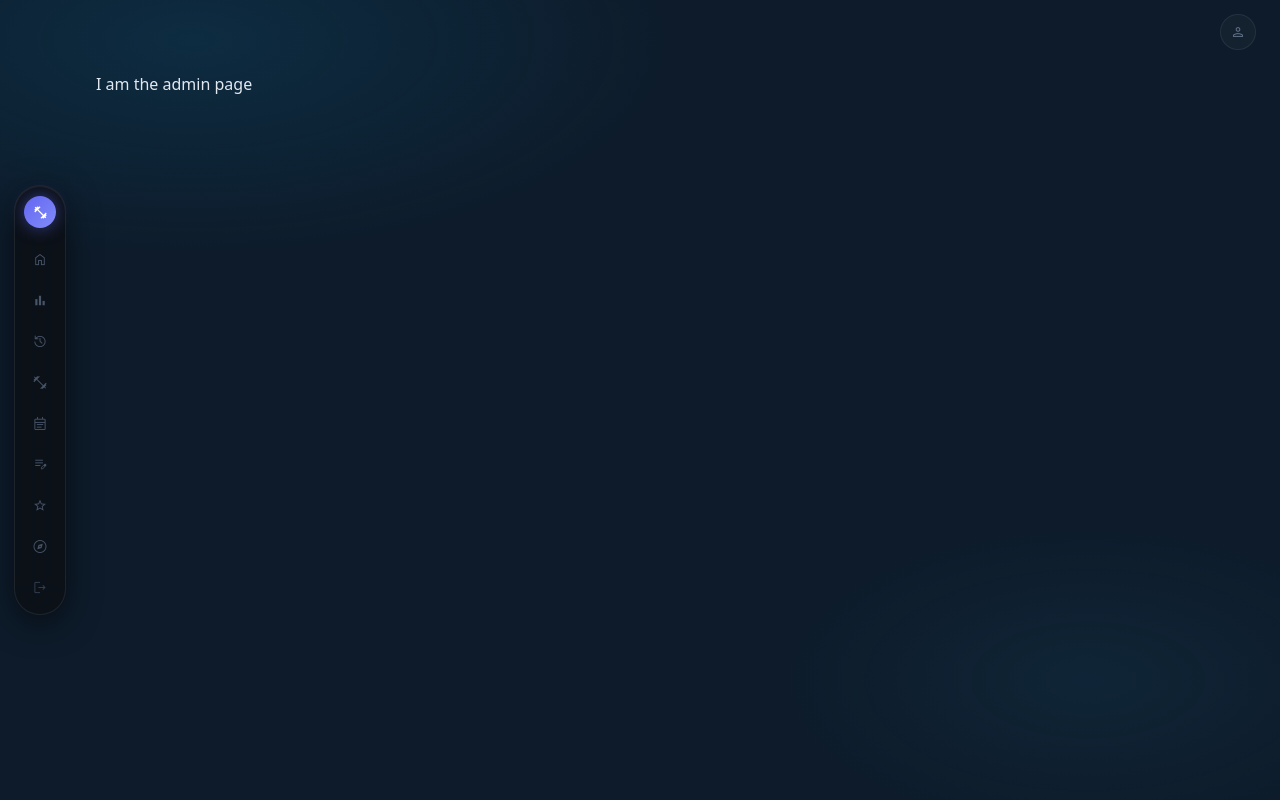
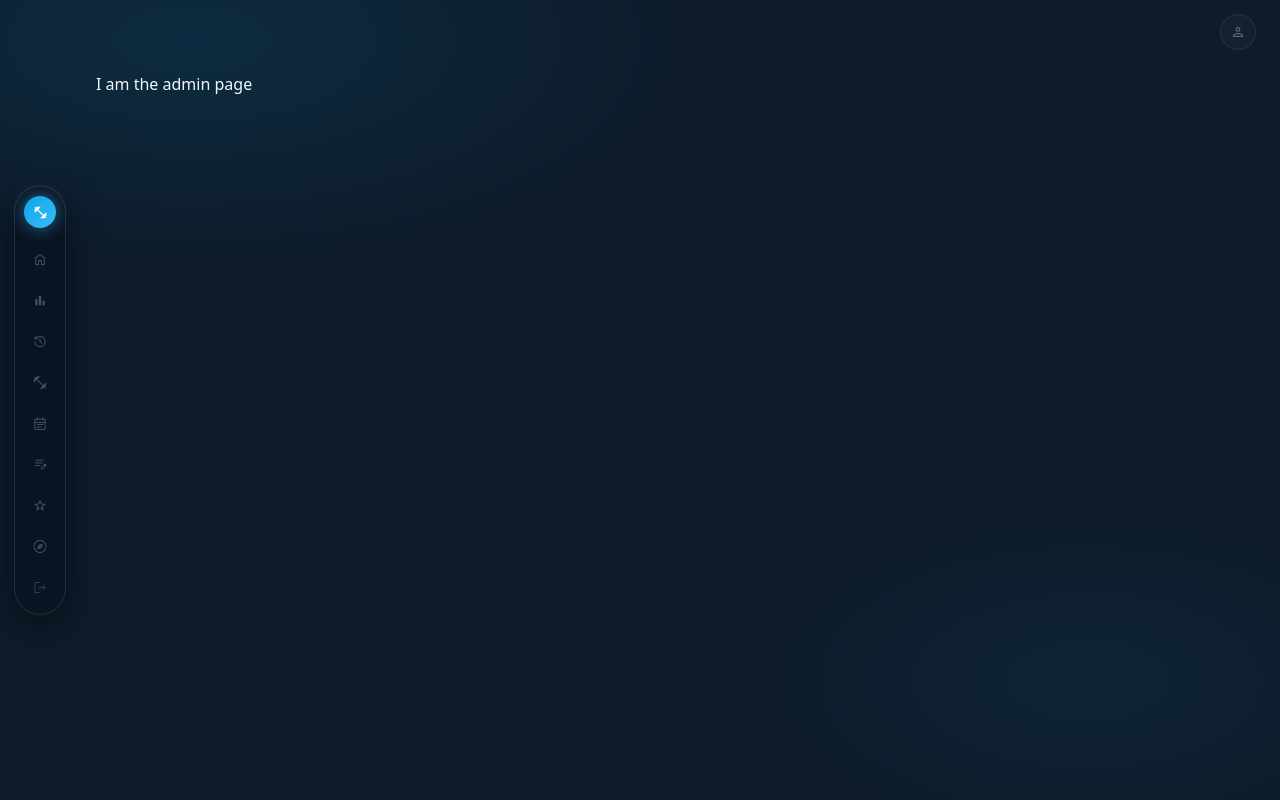
Before and after one commit to Work-Smart-Not-Hard/Workout-Remixer-App, a Python web app: template app/templates/admin.html in a window 1280 px wide; the page is wider, and only the part inside the window is pictured. Run offline with Jinja, Linux system fonts and the light colour scheme; the template is opened without the code that fills it, so the values that code supplies are empty; some libraries are stand-ins or nearby versions.

Commit message:
Update background styles and colors for improved UI consistency

```diff
--- a/app/templates/authenticated-base.html
+++ b/app/templates/authenticated-base.html
@@ -5,11 +5,11 @@
   *, *::before, *::after { box-sizing: border-box; }
 
   body {
-    background: #0a0d14;
+    background: #0d1b2a;
     background-image:
-      radial-gradient(ellipse 80% 50% at 20% 10%, rgba(99,102,241,0.07) 0%, transparent 60%),
-      radial-gradient(ellipse 60% 40% at 80% 80%, rgba(6,182,212,0.05) 0%, transparent 50%);
-    color: #e2e8f0;
+      radial-gradient(ellipse 70% 50% at 15% 5%, rgba(14,165,233,0.12) 0%, transparent 55%),
+      radial-gradient(ellipse 50% 40% at 85% 85%, rgba(56,189,248,0.06) 0%, transparent 50%);
+    color: #f0f9ff;
     overflow-x: hidden;
   }
 
@@ -31,8 +31,8 @@
     flex-direction: column;
     align-items: center;
     justify-content: space-between;
-    background: rgba(13, 17, 23, 0.92);
-    border: 1px solid rgba(255,255,255,0.08);
+    background: rgba(10, 20, 34, 0.92);
+    border: 1px solid rgba(255,255,255,0.10);
     border-radius: 999px;
     backdrop-filter: blur(20px);
     -webkit-backdrop-filter: blur(20px);
@@ -47,13 +47,13 @@
   .sb-brand {
     width: 32px;
     height: 32px;
-    background: linear-gradient(135deg, #6366f1, #818cf8);
+    background: linear-gradient(135deg, #0ea5e9, #38bdf8);
     border-radius: 999px;
     display: flex;
     align-items: center;
     justify-content: center;
     flex-shrink: 0;
-    box-shadow: 0 0 16px rgba(99,102,241,0.5);
+    box-shadow: 0 0 16px rgba(56,189,248,0.55);
     margin-bottom: 8px;
     text-decoration: none;
   }
@@ -102,9 +102,9 @@
 
   /* Active states */
   .sb-item.active-indigo {
-    color: #818cf8;
-    background: rgba(99,102,241,0.18);
-    box-shadow: 0 0 14px rgba(99,102,241,0.25);
+    color: #7dd3fc;
+    background: rgba(56,189,248,0.15);
+    box-shadow: 0 0 14px rgba(56,189,248,0.25);
   }
   .sb-item.active-indigo .material-symbols-outlined {
     font-variation-settings: 'FILL' 1, 'wght' 400;
```
